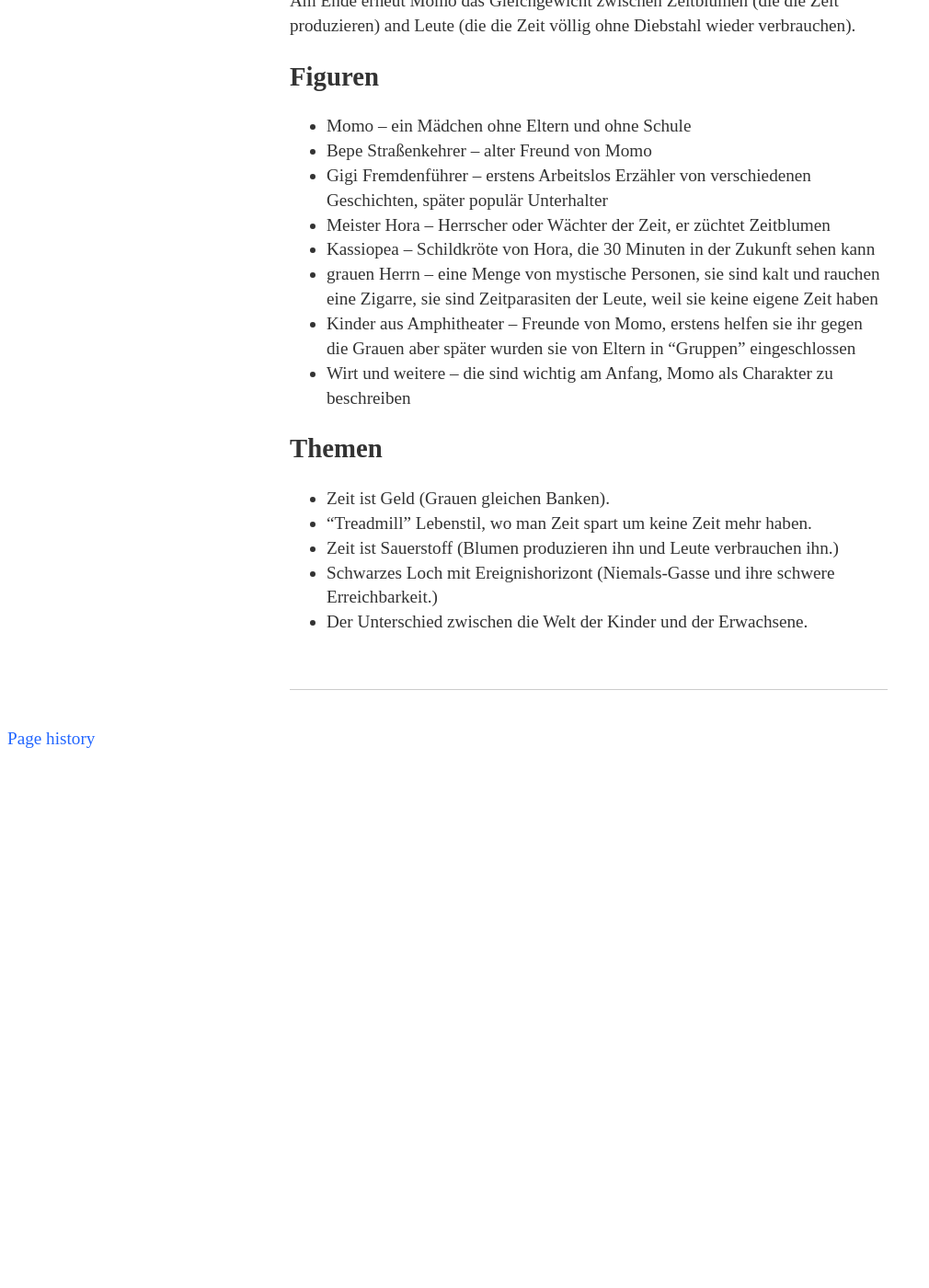
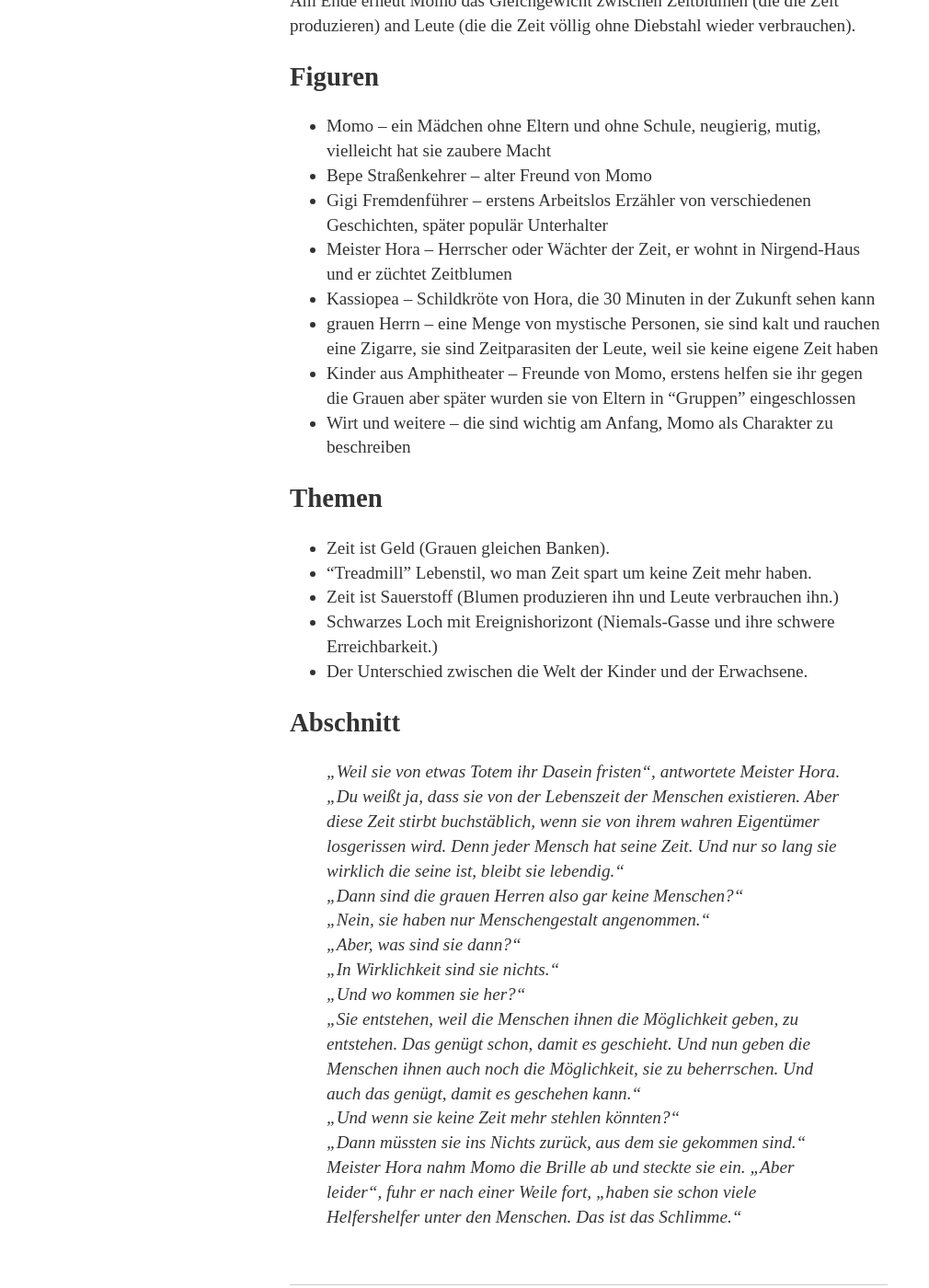
Before and after one commit to Werkov/Werkov.github.io, a Jekyll site: the page built from _posts/2025-04-06-momo.md, in a window 1280 px wide and 1400 px high, scrolled down 1029 px. Shown: the whole window at 92% size, without its empty margins (0-1010 px from the left). Built offline with Jekyll 4.4.1, drawn with Linux system fonts in a browser that asks for light colours; before the commit the page ends 1854 px from its top, so only the background shows below that.

Commit message:
Momo: add quotation

```diff
--- a/_posts/2025-04-06-momo.md
+++ b/_posts/2025-04-06-momo.md
@@ -46,11 +46,13 @@ produzieren) and Leute (die die Zeit völlig ohne Diebstahl wieder verbrauchen).
 
 ## Figuren
 
-  * Momo -- ein Mädchen ohne Eltern und ohne Schule
+  * Momo -- ein Mädchen ohne Eltern und ohne Schule, neugierig, mutig,
+    vielleicht hat sie zaubere Macht
   * Bepe Straßenkehrer -- alter Freund von Momo
   * Gigi Fremdenführer -- erstens Arbeitslos Erzähler von verschiedenen
     Geschichten, später populär Unterhalter
-  * Meister Hora -- Herrscher oder Wächter der Zeit, er züchtet Zeitblumen
+  * Meister Hora -- Herrscher oder Wächter der Zeit, er wohnt in Nirgend-Haus
+    und er züchtet Zeitblumen
   * Kassiopea -- Schildkröte von Hora, die 30 Minuten in der Zukunft sehen kann
   * grauen Herrn -- eine Menge von mystische Personen, sie sind kalt und
     rauchen eine Zigarre, sie sind Zeitparasiten der Leute, weil sie keine
@@ -67,3 +69,25 @@ produzieren) and Leute (die die Zeit völlig ohne Diebstahl wieder verbrauchen).
   * Zeit ist Sauerstoff (Blumen produzieren ihn und Leute verbrauchen ihn.)
   * Schwarzes Loch mit Ereignishorizont (Niemals-Gasse und ihre schwere Erreichbarkeit.)
   * Der Unterschied zwischen die Welt der Kinder und der Erwachsene.
+
+## Abschnitt
+
+> „Weil sie von etwas Totem ihr Dasein fristen“, antwortete Meister Hora. „Du
+> weißt ja, dass sie von der Lebenszeit der Menschen existieren. Aber diese
+> Zeit stirbt buchstäblich, wenn sie von ihrem wahren Eigentümer losgerissen
+> wird. Denn jeder Mensch hat seine Zeit. Und nur so lang sie wirklich die
+> seine ist, bleibt sie lebendig.“<br/>
+> „Dann sind die grauen Herren also gar keine Menschen?“<br/>
+> „Nein, sie haben nur Menschengestalt angenommen.“<br/>
+> „Aber, was sind sie dann?“<br/>
+> „In Wirklichkeit sind sie nichts.“<br/>
+> „Und wo kommen sie her?“<br/>
+> „Sie entstehen, weil die Menschen ihnen die Möglichkeit geben, zu entstehen.
+> Das genügt schon, damit es geschieht. Und nun geben die Menschen ihnen auch
+> noch die Möglichkeit, sie zu beherrschen. Und auch das genügt, damit es
+> geschehen kann.“<br/>
+> „Und wenn sie keine Zeit mehr stehlen könnten?“<br/>
+> „Dann müssten sie ins Nichts zurück, aus dem sie gekommen sind.“<br/>
+> Meister Hora nahm Momo die Brille ab und steckte sie ein.
+> „Aber leider“, fuhr er nach einer Weile fort, „haben sie schon viele
+> Helfershelfer unter den Menschen. Das ist das Schlimme.“
```
